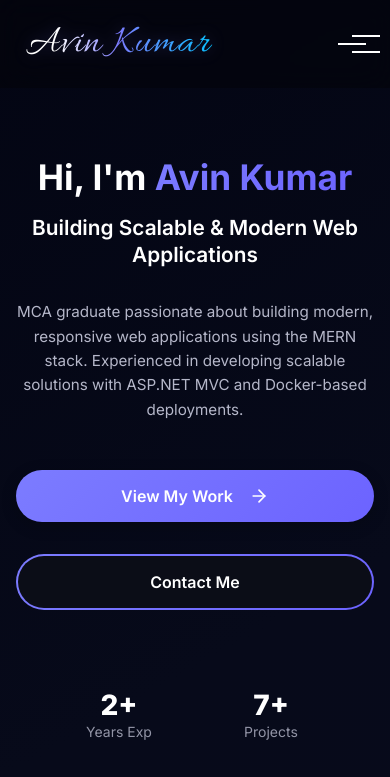
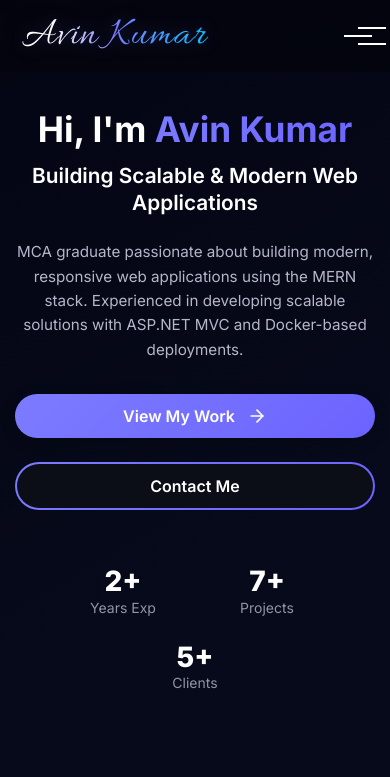
Before and after one commit to Avinkumar1443/protfolio, a React (Create React App) app: page / in a window 390 px wide. Shown: the top 777 px of the page. Built offline with nearby package versions, Linux system fonts and the light colour scheme; the HTML template or start-up script is replaced by a standard one.

Commit message:
navbar style and mobile SEO speed

```diff
--- a/public/index.html
+++ b/public/index.html
@@ -6,6 +6,19 @@
   <link rel="icon" href="%PUBLIC_URL%/favicon.ico" />
   <meta name="viewport" content="width=device-width, initial-scale=1" />
   <meta name="theme-color" content="#000000" />
+
+  <!-- Preconnect to Google Fonts for faster font loading -->
+  <link rel="preconnect" href="https://fonts.googleapis.com">
+  <link rel="preconnect" href="https://fonts.gstatic.com" crossorigin>
+
+  <!-- Preload critical fonts to reduce render-blocking -->
+  <link rel="preload" as="style" href="https://fonts.googleapis.com/css2?family=Inter:wght@400;600;700&display=swap">
+  <link rel="stylesheet" href="https://fonts.googleapis.com/css2?family=Inter:wght@400;600;700&display=swap"
+    media="print" onload="this.media='all'">
+
+  <!-- Preload LCP image for faster hero render -->
+  <link rel="preload" as="image" href="%PUBLIC_URL%/static/media/profile-photo.png" fetchpriority="high">
+
   <link rel="apple-touch-icon" href="%PUBLIC_URL%/logo192.png" />
   <!--
       manifest.json provides metadata used when your web app is installed on a
--- a/src/components/Hero/Hero.css
+++ b/src/components/Hero/Hero.css
@@ -1,10 +1,13 @@
 .hero {
-    min-height: 100vh;
+    min-height: 85vh;
+    /* Reduced from 100vh for tighter layout */
     display: flex;
     align-items: center;
     position: relative;
     overflow: hidden;
     padding-top: 80px;
+    padding-bottom: var(--spacing-xl);
+    /* Add bottom padding */
     background: linear-gradient(150deg, #030513 0%, #070a1a 55%, #070a1b 100%);
     /* Navbar offset */
 }
@@ -49,7 +52,8 @@
 .hero-container {
     display: grid;
     grid-template-columns: 1fr 1fr;
-    gap: var(--spacing-2xl);
+    gap: var(--spacing-xl);
+    /* Reduced from --spacing-2xl */
     align-items: start;
     position: relative;
     z-index: 1;
@@ -57,7 +61,8 @@
 
 /* Hero Content */
 .hero-content {
-    padding-top: var(--spacing-xl);
+    padding-top: var(--spacing-md);
+    /* Reduced from --spacing-xl */
 }
 
 .hero-badge {
--- a/src/components/Navigation/Navigation.css
+++ b/src/components/Navigation/Navigation.css
@@ -7,9 +7,14 @@
     right: 0;
     z-index: var(--z-sticky);
     padding: var(--spacing-md) 0;
-    transition: all var(--transition-base);
+    transition: transform 0.3s ease, background 0.3s ease, padding 0.3s ease, box-shadow 0.3s ease;
     background: rgba(5, 5, 10, 0.55);
     backdrop-filter: blur(14px);
+    transform: translateY(0);
+}
+
+.navigation.nav-hidden {
+    transform: translateY(-100%);
 }
 
 .navigation.scrolled {
--- a/src/components/Navigation/Navigation.jsx
+++ b/src/components/Navigation/Navigation.jsx
@@ -3,14 +3,45 @@ import './Navigation.css';
 
 const Navigation = () => {
   const [isScrolled, setIsScrolled] = useState(false);
+  const [isHidden, setIsHidden] = useState(false);
   const [isMobileMenuOpen, setIsMobileMenuOpen] = useState(false);
 
   useEffect(() => {
+    let lastScrollY = window.scrollY;
+    let ticking = false;
+
     const handleScroll = () => {
-      setIsScrolled(window.scrollY > 50);
+      const currentScrollY = window.scrollY;
+
+      if (!ticking) {
+        window.requestAnimationFrame(() => {
+          // Update scrolled state for background change
+          setIsScrolled(currentScrollY > 50);
+
+          // Hide navbar when scrolling down, show when scrolling up
+          // Only hide if scrolled past 100px to avoid hiding at top
+          if (currentScrollY > 100) {
+            if (currentScrollY > lastScrollY) {
+              // Scrolling down
+              setIsHidden(true);
+            } else {
+              // Scrolling up
+              setIsHidden(false);
+            }
+          } else {
+            // Always show navbar at top of page
+            setIsHidden(false);
+          }
+
+          lastScrollY = currentScrollY;
+          ticking = false;
+        });
+
+        ticking = true;
+      }
     };
 
-    window.addEventListener('scroll', handleScroll);
+    window.addEventListener('scroll', handleScroll, { passive: true });
     return () => window.removeEventListener('scroll', handleScroll);
   }, []);
 
@@ -40,7 +71,7 @@ const Navigation = () => {
   }, [isMobileMenuOpen]);
 
   return (
-    <nav className={`navigation ${isScrolled ? 'scrolled' : ''}`}>
+    <nav className={`navigation ${isScrolled ? 'scrolled' : ''} ${isHidden ? 'nav-hidden' : ''}`}>
       <div className="nav-container">
         <div className="nav-logo" onClick={() => scrollToSection('home')}>
           <span className="signature-logo">Avin Kumar</span>
--- a/src/index.css
+++ b/src/index.css
@@ -28,14 +28,21 @@
   --gradient-accent: linear-gradient(135deg, #00C6FF 0%, #0072FF 100%);
   --gradient-purple-blue: linear-gradient(135deg, #7C7CFF 0%, #00C6FF 100%);
 
-  /* Spacing */
-  --spacing-xs: 0.5rem;
-  --spacing-sm: 1rem;
-  --spacing-md: 1.5rem;
-  --spacing-lg: 2rem;
-  --spacing-xl: 3rem;
-  --spacing-2xl: 4rem;
-  --spacing-3xl: 6rem;
+  /* Spacing - Optimized for compact layout */
+  --spacing-xs: 0.375rem;
+  /* 6px - reduced from 8px */
+  --spacing-sm: 0.75rem;
+  /* 12px - reduced from 16px */
+  --spacing-md: 1rem;
+  /* 16px - reduced from 24px */
+  --spacing-lg: 1.5rem;
+  /* 24px - reduced from 32px */
+  --spacing-xl: 2rem;
+  /* 32px - reduced from 48px */
+  --spacing-2xl: 2.5rem;
+  /* 40px - reduced from 64px */
+  --spacing-3xl: 3.5rem;
+  /* 56px - reduced from 96px */
 
   /* Typography Scale (Fluid) */
   --font-size-xs: 0.75rem;
@@ -104,7 +111,8 @@ body {
   font-family: var(--font-primary);
   background-color: var(--color-bg-primary);
   color: var(--color-text-primary);
-  line-height: 1.6;
+  line-height: 1.5;
+  /* Reduced from 1.6 for tighter text */
   overflow-x: hidden;
   -webkit-font-smoothing: antialiased;
   -moz-osx-font-smoothing: grayscale;
@@ -120,7 +128,8 @@ h6 {
   font-family: var(--font-secondary);
   font-weight: 700;
   line-height: 1.2;
-  margin-bottom: var(--spacing-md);
+  margin-bottom: var(--spacing-sm);
+  /* Reduced from --spacing-md */
 }
 
 h1 {
@@ -140,7 +149,8 @@ h4 {
 }
 
 p {
-  margin-bottom: var(--spacing-sm);
+  margin-bottom: var(--spacing-xs);
+  /* Reduced from --spacing-sm */
   color: var(--color-text-secondary);
 }
 
@@ -167,13 +177,15 @@ select {
 }
 
 .section {
-  padding: var(--spacing-3xl) 0;
+  padding: var(--spacing-2xl) 0;
+  /* Reduced from --spacing-3xl */
   position: relative;
 }
 
 .section-title {
   text-align: center;
-  margin-bottom: var(--spacing-2xl);
+  margin-bottom: var(--spacing-xl);
+  /* Reduced from --spacing-2xl */
   position: relative;
 }
 
@@ -443,3 +455,26 @@ body {
   background: rgba(102, 126, 234, 0.3);
   color: var(--color-text-primary);
 }
+
+/* ===== REDUCED MOTION (Mobile Performance) ===== */
+@media (prefers-reduced-motion: reduce) {
+
+  *,
+  *::before,
+  *::after {
+    animation-duration: 0.01ms !important;
+    animation-iteration-count: 1 !important;
+    transition-duration: 0.01ms !important;
+    scroll-behavior: auto !important;
+  }
+}
+
+/* Additional mobile performance optimization */
+@media (max-width: 768px) {
+
+  /* Disable expensive blur effects on mobile */
+  .navigation {
+    backdrop-filter: none;
+    background: rgba(11, 13, 23, 0.95);
+  }
+}
```
